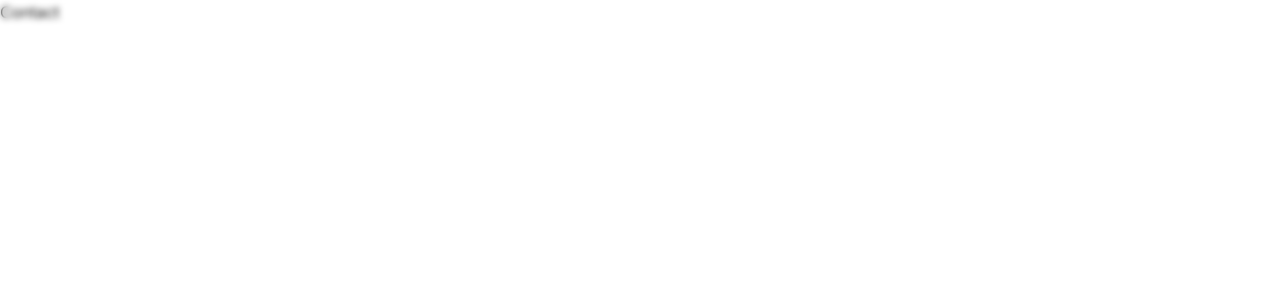
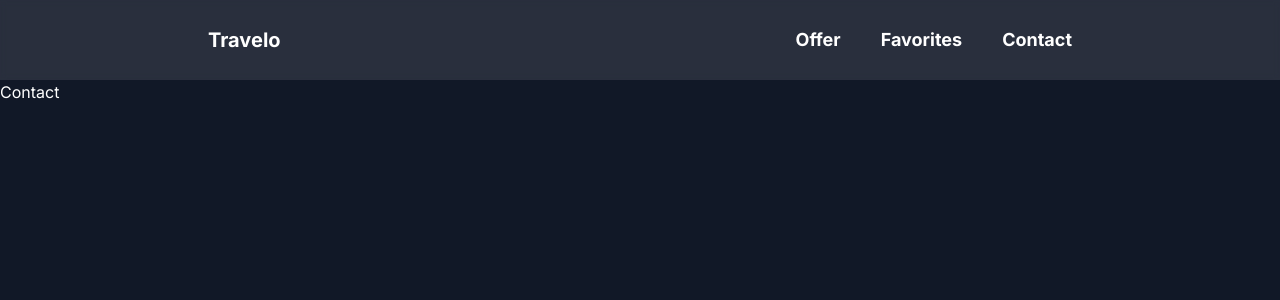
Before and after one commit to JayCodeGitHub/Travelo, a Next.js app: page /contact in a window 1280 px wide. Shown: the top 300 px of the page. Built offline with nearby package versions, Linux system fonts and the light colour scheme.

Commit message:
Style pages background

```diff
--- a/src/app/contact/page.tsx
+++ b/src/app/contact/page.tsx
@@ -2,9 +2,11 @@ import NavBar from "@/components/navbar";
 
 export default function Contact() {
   return (
-    <main>
+    <>
       <NavBar />
-      <h1>Contact</h1>
-    </main>
+      <main className="h-screen pt-20 text-white bg-gray-900">
+        <h1>Contact</h1>
+      </main>
+    </>
   );
 }
--- a/src/app/favorites/page.tsx
+++ b/src/app/favorites/page.tsx
@@ -2,9 +2,11 @@ import NavBar from "@/components/navbar";
 
 export default function Favorites() {
   return (
-    <main>
+    <>
       <NavBar />
-      <h1>Favorites</h1>
-    </main>
+      <main className="h-screen pt-20 text-white bg-gray-900">
+        <h1>Favorites</h1>
+      </main>
+    </>
   );
 }
--- a/src/app/offer/page.tsx
+++ b/src/app/offer/page.tsx
@@ -2,9 +2,11 @@ import NavBar from "@/components/navbar";
 
 export default function Offer() {
   return (
-    <main>
+    <>
       <NavBar />
-      <h1>Offer</h1>
-    </main>
+      <main className="h-screen pt-20 text-white bg-gray-900">
+        <h1>Offer</h1>
+      </main>
+    </>
   );
 }
--- a/src/app/page.tsx
+++ b/src/app/page.tsx
@@ -3,8 +3,9 @@ import NavBar from "@/components/navbar";
 
 export default function Home() {
   return (
-    <main className="text-white bg-gray-900 ">
+    <>
       <NavBar />
+      <main className="pt-20 text-white bg-gray-900">
         <h1>Travelo</h1>
         <p className="m-20">
           Lorem ipsum, dolor sit amet consectetur adipisicing elit. Magni harum
@@ -85,5 +86,6 @@ export default function Home() {
           inventore!
         </p>
       </main>
+    </>
   );
 }
```
Lines whose indentation alone changed are shown as unchanged.
